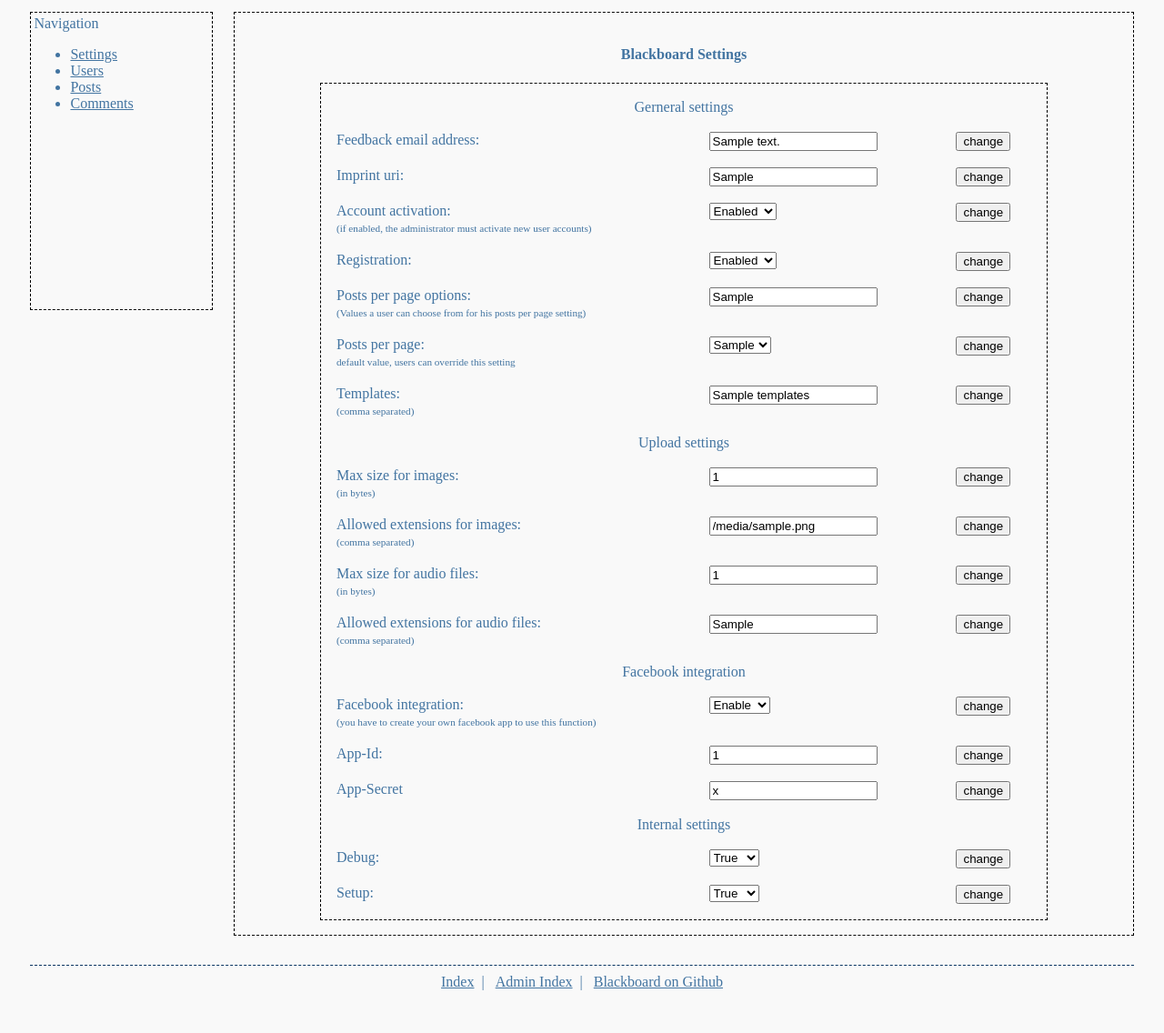
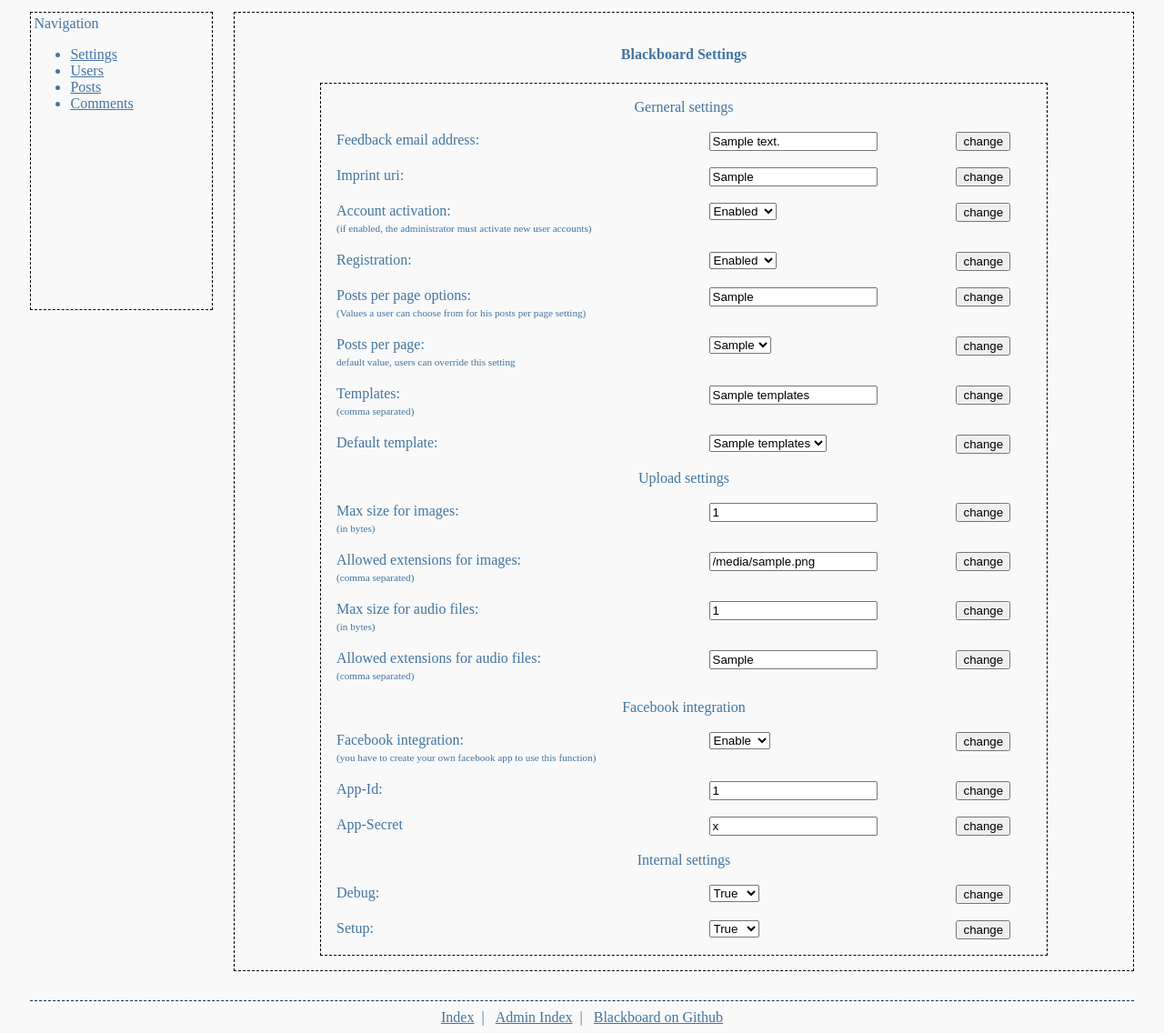
Before and after one commit to davidnieder/blackboard, a Python web app: template blackboard/templates/admin/settings.html in a window 1280 px wide. Shown: the part 64-1200 px from the top of the page at 91% size. Before the commit the page ends 1153 px from the top, so only its background shows below. Run offline with Jinja, Linux system fonts and the light colour scheme; the template is opened without the code that fills it: most values are stand-ins (such as "Sample title", 1, 10 or a date in 2020).

Commit message:
add posibility to set a default template

```diff
--- a/blackboard/admin.py
+++ b/blackboard/admin.py
@@ -44,8 +44,8 @@ def settings():
     setting_list = [
         'facebook_integration', 'facebook_app_id', 'facebook_app_secret',
         'feedback_address', 'imprint_uri', 'account_activation',
-        'posts_per_page', 'templates', 'image_extensions', 'setup',
-        'file_extensions', 'audio_extensions', 'max_image_size',
+        'posts_per_page', 'templates', 'default_template', 'image_extensions',
+        'setup', 'file_extensions', 'audio_extensions', 'max_image_size',
         'max_audio_size', 'max_file_size', 'max_avatar_size', 'debug',
         'posts_per_page_options', 'registration'
     ]
--- a/blackboard/config.cfg
+++ b/blackboard/config.cfg
@@ -15,6 +15,7 @@ account_activation = True
 posts_per_page_options = 5,10,15
 posts_per_page = 5
 templates = default
+default_template = default
 upload_destination = /var/www/blackboard/blackboard/static/upload/
 image_extensions = jpg,jpe,jpeg,png,gif,svg,bmp
 file_extensions = gz,bz2,zip,tar,tgz,txz,7z,rtf,odf,ods,gnumeric,abw,doc,docx,
--- a/blackboard/templates/admin/settings.html
+++ b/blackboard/templates/admin/settings.html
@@ -57,6 +57,17 @@
         <td>Templates:<br><span>(comma separated)</span></td>
         <td><input type="text" value="{{ settings.templates }}" id="templates"></td>
         <td><input type="button" id="change_templates" value="change" onclick="changeSetting('templates')"></td>
+      </tr>
+      <tr>
+        <td>Default template:</td>
+        <td>
+          <select id="default_template">
+          {% for option in settings.templates.split(',') %}
+            <option value="{{ option }}" {% if option == settings.default_template %} selected{% endif %}>{{ option }}</option>
+          {% endfor %}
+          </select>
+        </td>
+        <td><input type="button" id="change_default_template" value="change" onclick="changeSetting('default_template')"></td>
       </tr>
       <tr>
         <td colspan="3" style="text-align:center">Upload settings</td>
--- a/blackboard/views.py
+++ b/blackboard/views.py
@@ -198,7 +198,7 @@ def add_comment():
         return redirect('/posts/' + str(comment.related_post) + '/#comments')
 
     except exceptions.CantCreateNewComment:
-        flash(message.comment_error, 'error')
+        flash(messages.comment_error, 'error')
 
     return redirect('/posts/' + request.form['related_post'] + '/')
 
@@ -282,7 +282,7 @@ def get_template(template_file):
     if hasattr(get_current_user(), 'template'):
         template = get_current_user().template
     else:
-        template = 'default'
+        template = config.get('default_template')
 
     return template + '/' + template_file
 
```
